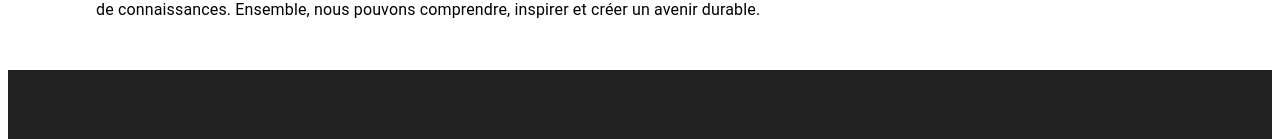
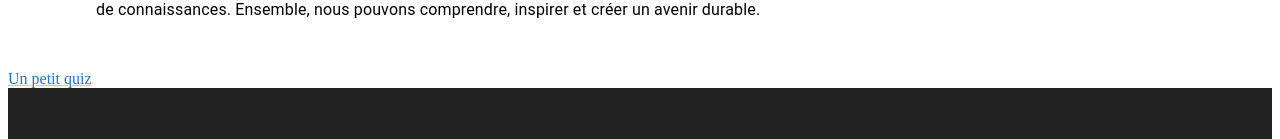
Before and after one commit to nuit-de-l-info-Olympe/website, a Next.js app: page / in a window 1280 px wide. Shown: the part 813-952 px from the top of the page. Built offline with nearby package versions, Linux system fonts and the light colour scheme; no server answers.

Commit message:
Update index.tsx

```diff
--- a/src/pages/index.tsx
+++ b/src/pages/index.tsx
@@ -11,7 +11,7 @@ import Source from "./sources";
 import Fais from "./fais";
 import Presentation from "./presentation";
 import Slider from "./slider";
-import { Container, Grid, Stack } from "@mui/material";
+import { Container, Grid, Link, Stack } from "@mui/material";
 
 HomePage.getLayout = (page: React.ReactElement) => (
   <MainLayout> {page} </MainLayout>
@@ -78,6 +78,7 @@ export default function HomePage() {
         {/* <MyApp /> */}
         <Slider />
         <Presentation />
+          <Link href="https://docs.google.com/forms/d/e/1FAIpQLSetYOlcODK0tYKosLRdgnlZt1XMkGNnNMO-euAJriHzGEJT1w/viewform?usp=sf_link" target='_blank'>Un petit quiz</Link>
        </ThemeProvider>
     </ColorModeContext.Provider>
   );
```
